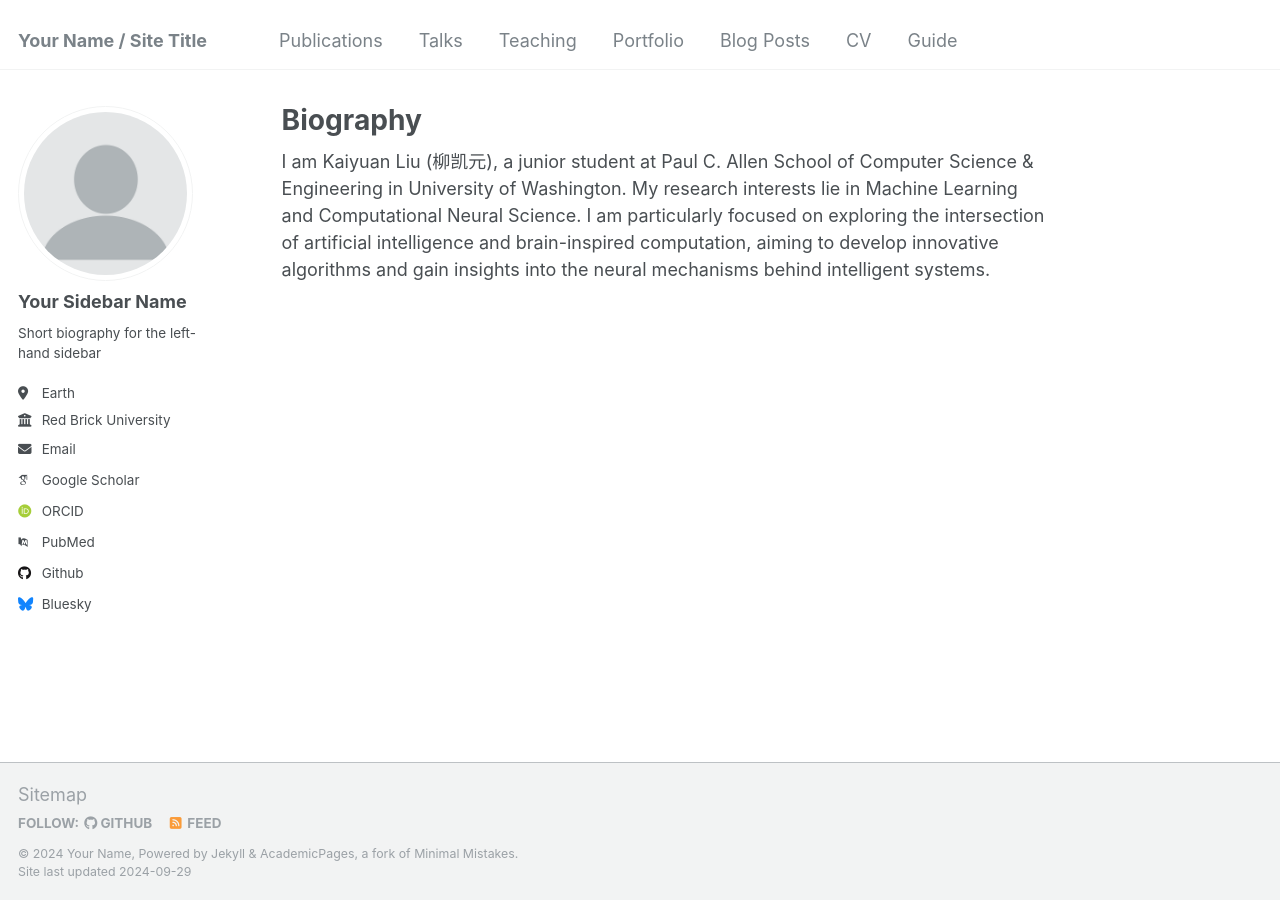
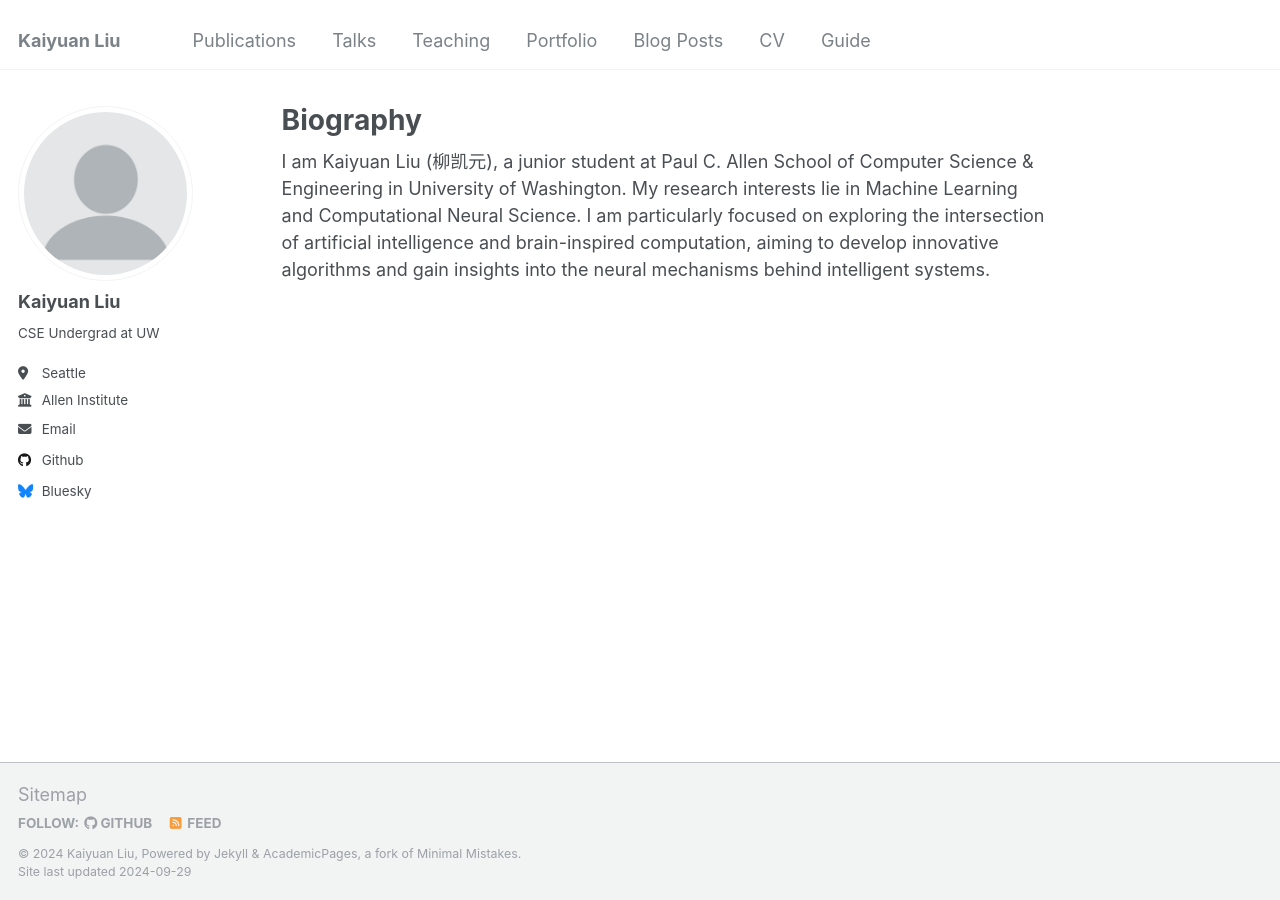
Before and after one commit to KaiyuanLiu04/KaiyuanLiu04.github.io, a Jekyll site: the page built from _pages/about.md, in a window 1280 px wide. Built offline with Jekyll 4.4.1, drawn with Linux system fonts in a browser that asks for light colours; some web fonts are replaced.

Commit message:
Update _config.yml

```diff
--- a/_config.yml
+++ b/_config.yml
@@ -8,10 +8,10 @@
 
 # Basic Site Settings
 locale                   : "en-US"
-title                    : "Your Name / Site Title"
+title                    : "Kaiyuan Liu"
 title_separator          : "-"
-name                     : &name "Your Name"
-description              : &description "personal description"
+name                     : &name "Kaiyuan Liu"
+description              : &description "CSE Undergrad at UW"
 url                      : https://KaiyuanLiu04.github.io
 baseurl                  : "" # the subpath of your site, e.g. "/blog"
 repository               : "academicpages/academicpages.github.io"
@@ -22,28 +22,28 @@ repository               : "academicpages/academicpages.github.io"
 author:
   # Biographic information
   avatar           : "profile.png"
-  name             : "Your Sidebar Name"
+  name             : "Kaiyuan Liu"
   pronouns         : # example: "she/her"
-  bio              : "Short biography for the left-hand sidebar"
-  location         : "Earth"
-  employer         : "Red Brick University"
+  bio              : "CSE Undergrad at UW"
+  location         : "Seattle"
+  employer         : "Allen Institute"
   uri              : # URL
-  email            : "none@example.org"
+  email            : "lky04@uw.edu"
 
   # Academic websites
   arxiv            : # URL - Update with the correct link to your profile
-  googlescholar    : "https://scholar.google.com/citations?user=PS_CX0AAAAAJ"
+  googlescholar    : #"https://scholar.google.com/citations?user=PS_CX0AAAAAJ"
   impactstory      : # URL
-  orcid            : "http://orcid.org/yourorcidurl"
+  orcid            : #"http://orcid.org/yourorcidurl"
   semantic         : # URL
-  pubmed           : "https://www.ncbi.nlm.nih.gov/pubmed/?term=john+snow"
+  pubmed           : #"https://www.ncbi.nlm.nih.gov/pubmed/?term=john+snow"
   researchgate     : # URL
 
   # Repositories and software development
   bitbucket        : # Username - Update with your username on the site
   codepen          : # Username
   dribbble         : # Username
-  github           : "academicpages"
+  github           : "kaiyuanliu04"
   kaggle           : # Username
   stackoverflow    : # User number or user number and name (i.e., use "1" or "1/jeff-atwood")
 
```
